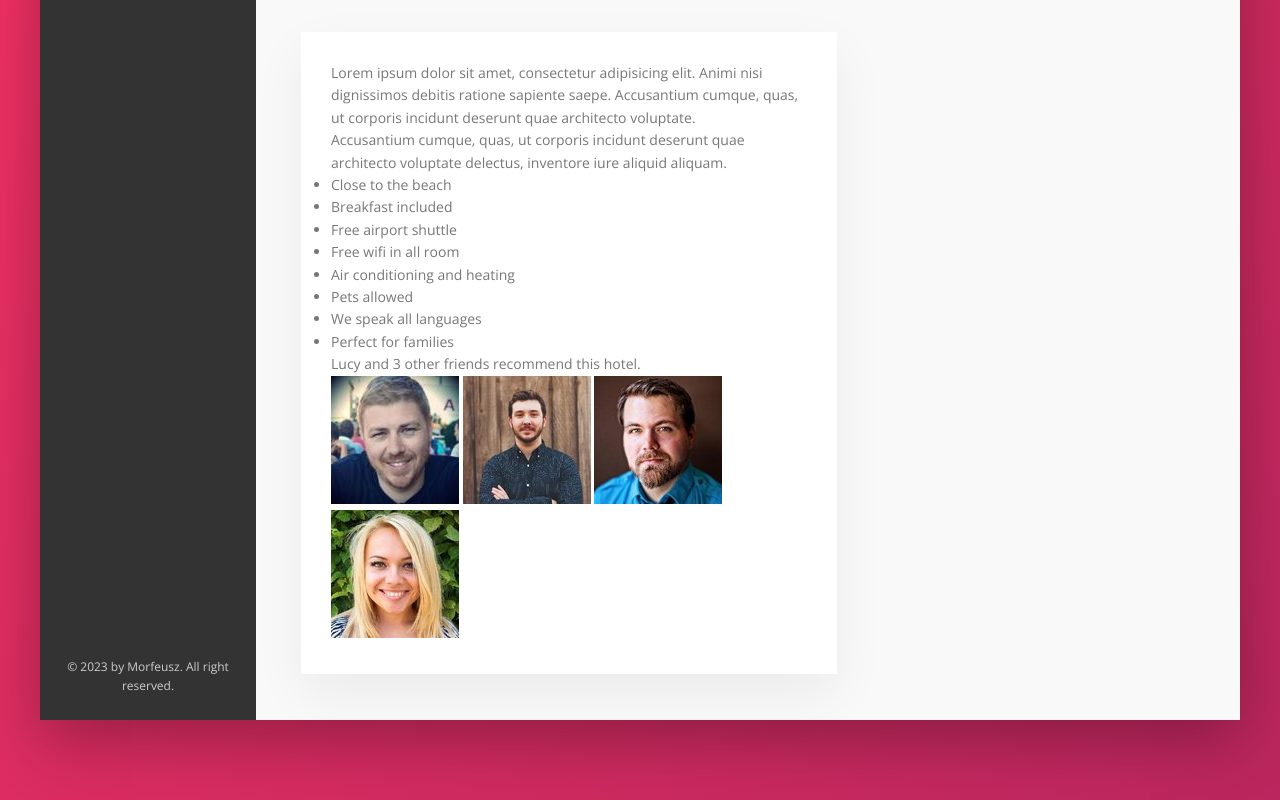
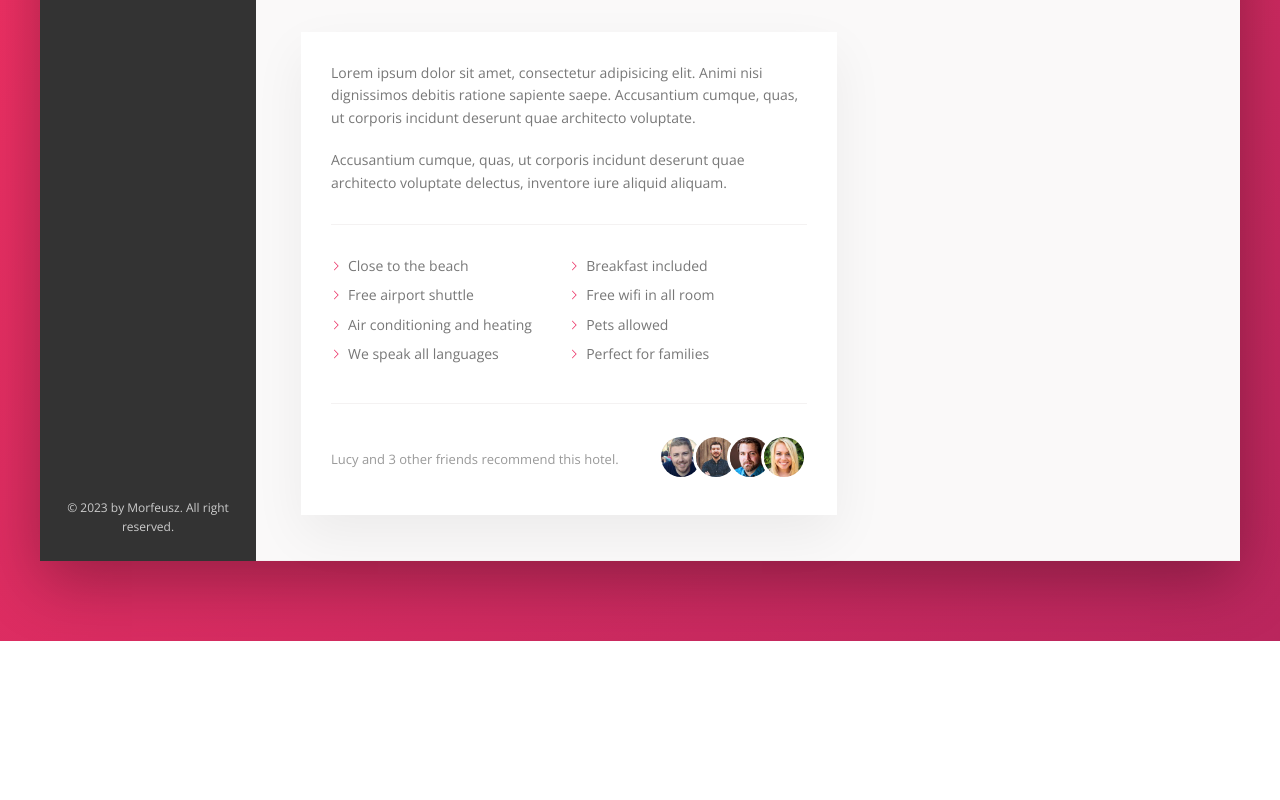
Before and after one commit to SleepyMorfeusz/Trillo-course-project, a website: page index.html in a window 1280 px wide. Shown: the part 615-1415 px from the top of the page. After the commit the page ends 1256 px from the top, so only its background shows below. Drawn offline with nearby package versions, Linux system fonts and the light colour scheme.

Commit message:
Style description element

```diff
--- a/index.html
+++ b/index.html
@@ -172,28 +172,28 @@
                 <p class="recommend__count">
                   Lucy and 3 other friends recommend this hotel.
                 </p>
-              </div>
                 <div class="img recommend__friends">
                   <img
                     src="img/user-3.jpg"
                     alt="Friend"
-                  class="recommended__photo"
+                    class="recommend__photo"
                   />
                   <img
                     src="img/user-4.jpg"
                     alt="Friend"
-                  class="recommended__photo"
+                    class="recommend__photo"
                   />
                   <img
                     src="img/user-5.jpg"
                     alt="Friend"
-                  class="recommended__photo"
+                    class="recommend__photo"
                   />
                   <img
                     src="img/user-6.jpg"
                     alt="Friend"
-                  class="recommended__photo"
+                    class="recommend__photo"
                   />
+                </div>
               </div>
             </div>
             <div class="user-reviews"></div>
--- a/sass/_components.scss
+++ b/sass/_components.scss
@@ -261,17 +261,52 @@
   }
 }
 
-.paragraph {
+.paragraph:not(:last-of-type) {
+  margin-bottom: 2rem;
 }
 .list {
+  list-style: none;
+  margin: 3rem 0;
+  padding: 3rem 0;
+  border-top: var(--line);
+  border-bottom: var(--line);
+
+  display: flex;
+  flex-wrap: wrap;
+
   &__item {
+    flex: 0 0 50%;
+    margin-bottom: 0.7rem;
+  }
+  &__item::before {
+    content: "";
+    display: inline-block;
+    height: 1rem;
+    width: 1rem;
+    margin-right: 0.7rem;
+    background-color: var(--clr-primary);
+    -webkit-mask-image: url(../img/chevron-thin-right.svg);
+    -webkit-mask-size: cover;
   }
 }
 .recommend {
+  font-size: 1.3rem;
+  color: var(--clr-grey-dark-3);
+  display: flex;
+
+  align-items: center;
   &__count {
+    margin-right: auto;
   }
-  &__friends {
-  }
+
   &__photo {
+    box-sizing: content-box;
+    height: 4rem;
+    width: 4rem;
+    border-radius: 50%;
+    border: 3px solid var(--clr-white);
+    &:not(:last-child) {
+      margin-right: -1.5rem;
+    }
   }
 }
```
Also changed, not shown: css/style.css. Lines whose indentation alone changed are shown as unchanged.
